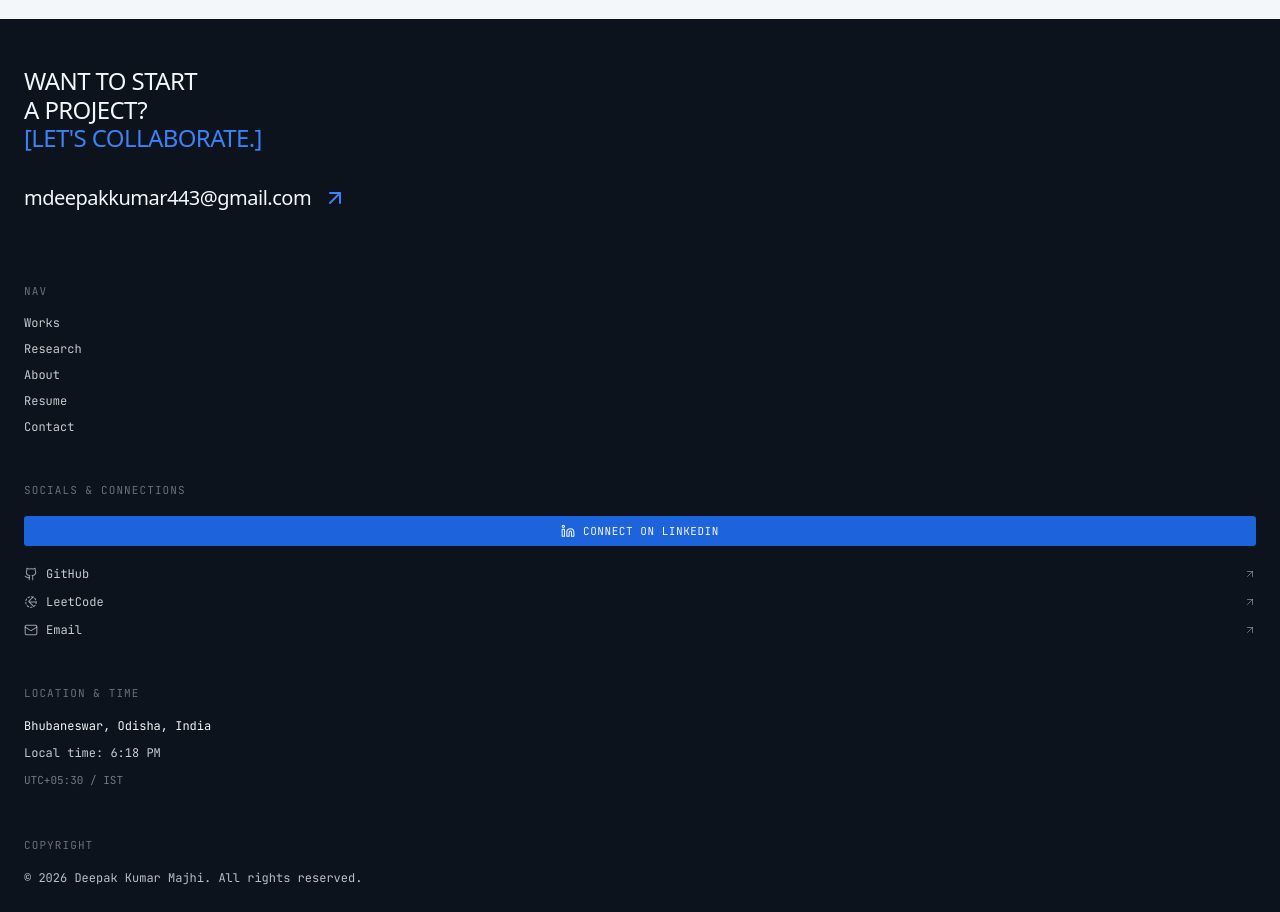
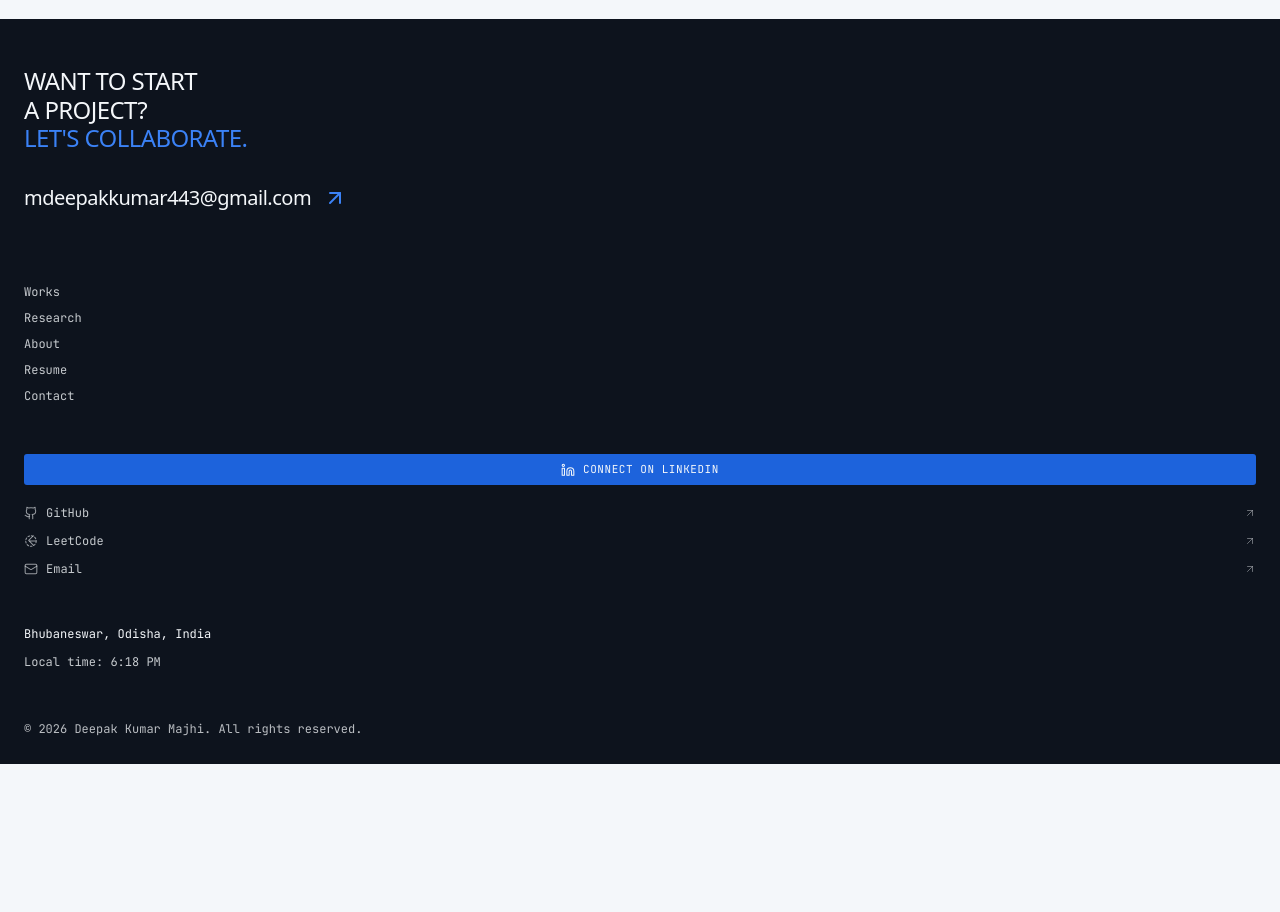
Before and after one commit to deepakkumarmajhi-git/deepakKumarMajhiPortfolio, a Next.js app in the folder deepak/: page / in a window 1280 px wide. Shown: the part 2380-3292 px from the top of the page. After the commit the page ends 3144 px from the top, so only its background shows below. Built offline with nearby package versions, Linux system fonts and the light colour scheme.

Commit message:
Footer component: updated

```diff
--- a/deepak/components/Footer.tsx
+++ b/deepak/components/Footer.tsx
@@ -3,7 +3,12 @@
 import Link from "next/link";
 import { useEffect, useState } from "react";
 import { ArrowUpRight } from "lucide-react";
-import { GithubIcon, LinkedinIcon, LeetcodeIcon, MailIcon } from "@/components/SocialIcons";
+import {
+  GithubIcon,
+  LinkedinIcon,
+  LeetcodeIcon,
+  MailIcon,
+} from "@/components/SocialIcons";
 
 export default function Footer() {
   const [timeString, setTimeString] = useState<string>("7:15 PM");
@@ -35,7 +40,9 @@ export default function Footer() {
             <br />
             A PROJECT?
             <br />
-            <span className="text-[#3B82F6] font-normal">[LET&apos;S COLLABORATE.]</span>
+            <span className="text-[#3B82F6] font-normal">
+              LET&apos;S COLLABORATE.
+            </span>
           </h2>
 
           <div className="mt-8 sm:mt-10">
@@ -53,9 +60,6 @@ export default function Footer() {
         <div className="grid grid-cols-1 sm:grid-cols-2 lg:grid-cols-4 divide-y sm:divide-y-0 sm:divide-x divide-white/10 text-xs font-mono">
           {/* NAV Column */}
           <div className="p-6 sm:p-8 space-y-4">
-            <span className="text-[#F4F7FA]/40 uppercase tracking-widest text-[11px] block">
-              NAV
-            </span>
             <ul className="space-y-2.5 text-xs text-[#F4F7FA]/80">
               <li>
                 <Link
@@ -102,10 +106,6 @@ export default function Footer() {
 
           {/* SOCIALS & CONNECTIONS Column */}
           <div className="p-6 sm:p-8 space-y-4">
-            <span className="text-[#F4F7FA]/40 uppercase tracking-widest text-[11px] block">
-              SOCIALS &amp; CONNECTIONS
-            </span>
-
             {/* Highlighted LinkedIn CTA Button (No brackets, no arrow, single LinkedIn link) */}
             <div className="pt-0.5 pb-1">
               <a
@@ -118,7 +118,6 @@ export default function Footer() {
                 <span>Connect on LinkedIn</span>
               </a>
             </div>
-
             <ul className="space-y-3 text-xs text-[#F4F7FA]/80">
               <li>
                 <a
@@ -162,24 +161,17 @@ export default function Footer() {
               </li>
             </ul>
           </div>
-
           {/* LOCATION & TIME Column */}
           <div className="p-6 sm:p-8 space-y-4">
-            <span className="text-[#F4F7FA]/40 uppercase tracking-widest text-[11px] block">
-              LOCATION &amp; TIME
-            </span>
             <div className="space-y-2 text-xs text-[#F4F7FA]/80 leading-relaxed">
-              <p className="text-[#F4F7FA] font-medium">Bhubaneswar, Odisha, India</p>
+              <p className="text-[#F4F7FA] font-medium">
+                Bhubaneswar, Odisha, India
+              </p>
               <p>Local time: {timeString}</p>
-              <p className="text-[#F4F7FA]/45 text-[11px]">UTC+05:30 / IST</p>
             </div>
           </div>
-
           {/* COPYRIGHT Column */}
           <div className="p-6 sm:p-8 space-y-4">
-            <span className="text-[#F4F7FA]/40 uppercase tracking-widest text-[11px] block">
-              COPYRIGHT
-            </span>
             <p className="text-xs text-[#F4F7FA]/75 leading-relaxed">
               © 2026 Deepak Kumar Majhi. All rights reserved.
             </p>
```
